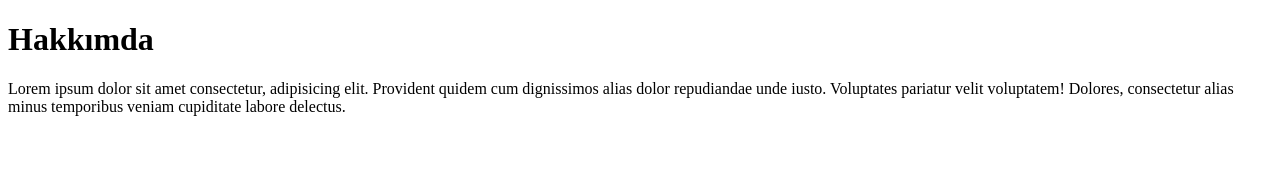
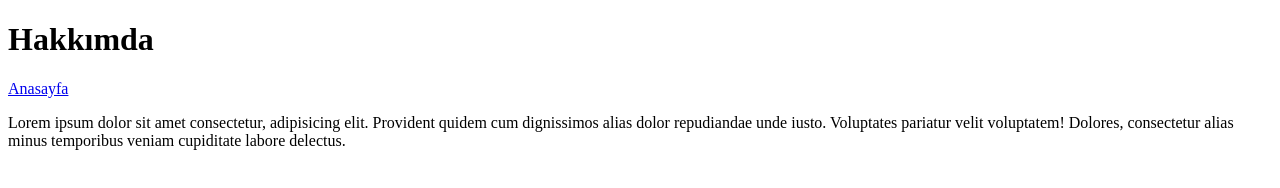
Before and after one commit to EkremGenc/ilkprojem, a plain HTML site: page hakkimda.html in a window 1280 px wide. Drawn offline with Linux system fonts and the light colour scheme.

Commit message:
Update hakkimda.html

```diff
--- a/hakkimda.html
+++ b/hakkimda.html
@@ -8,7 +8,7 @@
 
 <body>
     <h1>Hakkımda</h1>
-    <a href="index.html"></a>
+    <a href="index.html">Anasayfa</a>
     <p>Lorem ipsum dolor sit amet consectetur, adipisicing elit. Provident quidem cum dignissimos alias dolor
         repudiandae unde iusto. Voluptates pariatur velit voluptatem! Dolores, consectetur alias minus temporibus veniam
         cupiditate labore delectus.</p>
```
